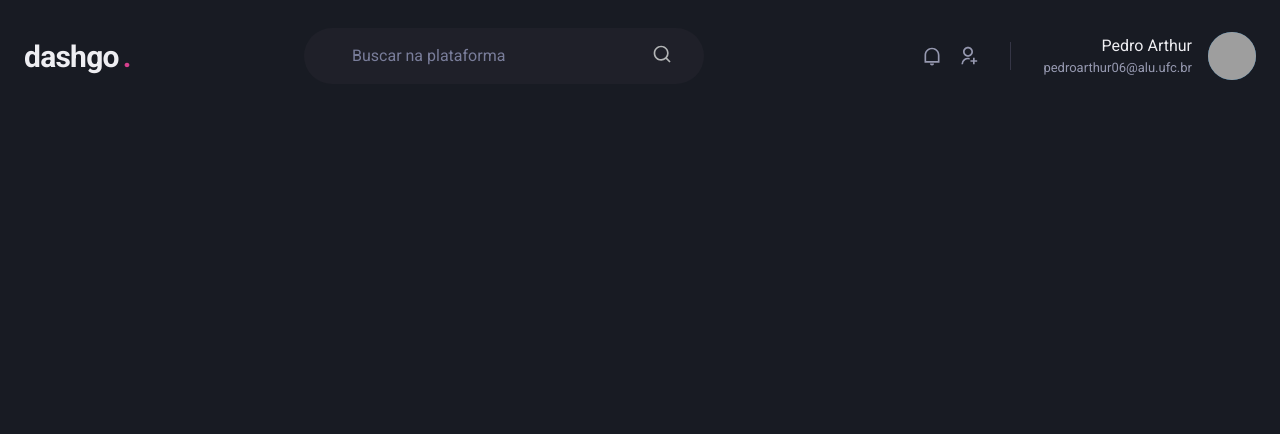
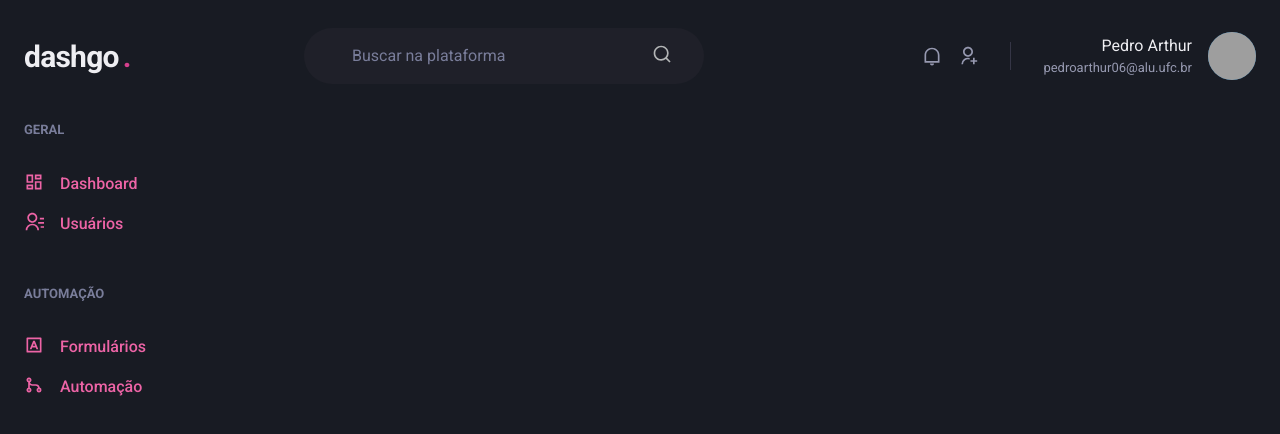
Before and after one commit to Pedroor/Workshops-Cursos, a Next.js app: page /dashboard in a window 1280 px wide. Shown: the top 434 px of the page. Built offline with nearby package versions, Linux system fonts and the light colour scheme; grey boxes are pictures that could not be loaded.

Commit message:
feat: creating sidebar component

```diff
--- /dev/null
+++ b/src/components/Sidebar.tsx
@@ -0,0 +1,54 @@
+import { Box, Stack, Text, Link, Icon } from "@chakra-ui/react";
+import {
+  RiContactsLine,
+  RiDashboardLine,
+  RiGitMergeLine,
+  RiInputMethodLine,
+} from "react-icons/ri";
+
+export function Sidebar() {
+  return (
+    <Box as="aside" w="64" mr="8">
+      <Stack spacing="12" align="flex-start">
+        <Box>
+          <Text fontWeight="bold" color="gray.400" fontSize="small">
+            GERAL
+          </Text>
+          <Stack spacing="4" mt="8" align="stretch">
+            <Link display="flex" align="center" color="pink.400">
+              <Icon as={RiDashboardLine} fontSize="20" />
+              <Text ml="4" fontWeight="medium">
+                Dashboard
+              </Text>
+            </Link>
+            <Link display="flex" align="center" color="pink.400">
+              <Icon as={RiContactsLine} fontSize="20" />
+              <Text ml="4" fontWeight="medium">
+                Usuários
+              </Text>
+            </Link>
+          </Stack>
+        </Box>
+        <Box>
+          <Text fontWeight="bold" color="gray.400" fontSize="small">
+            AUTOMAÇÃO
+          </Text>
+          <Stack spacing="4" mt="8" align="stretch">
+            <Link display="flex" align="center" color="pink.400">
+              <Icon as={RiInputMethodLine} fontSize="20" />
+              <Text ml="4" fontWeight="medium">
+                Formulários
+              </Text>
+            </Link>
+            <Link display="flex" align="center" color="pink.400">
+              <Icon as={RiGitMergeLine} fontSize="20" />
+              <Text ml="4" fontWeight="medium">
+                Automação
+              </Text>
+            </Link>
+          </Stack>
+        </Box>
+      </Stack>
+    </Box>
+  );
+}
--- a/src/pages/dashboard.tsx
+++ b/src/pages/dashboard.tsx
@@ -1,5 +1,14 @@
 import { Header } from "../components/Header";
+import { Sidebar } from "../components/Sidebar";
+import { Flex } from "@chakra-ui/react";
 
 export default function Dashboard() {
-  return <Header />;
+  return (
+    <Flex direction="column" h="100vh">
+      <Header />
+      <Flex w="100%" my="6" maxWidth={1480} mx="auto" px="6">
+        <Sidebar />
+      </Flex>
+    </Flex>
+  );
 }
```
